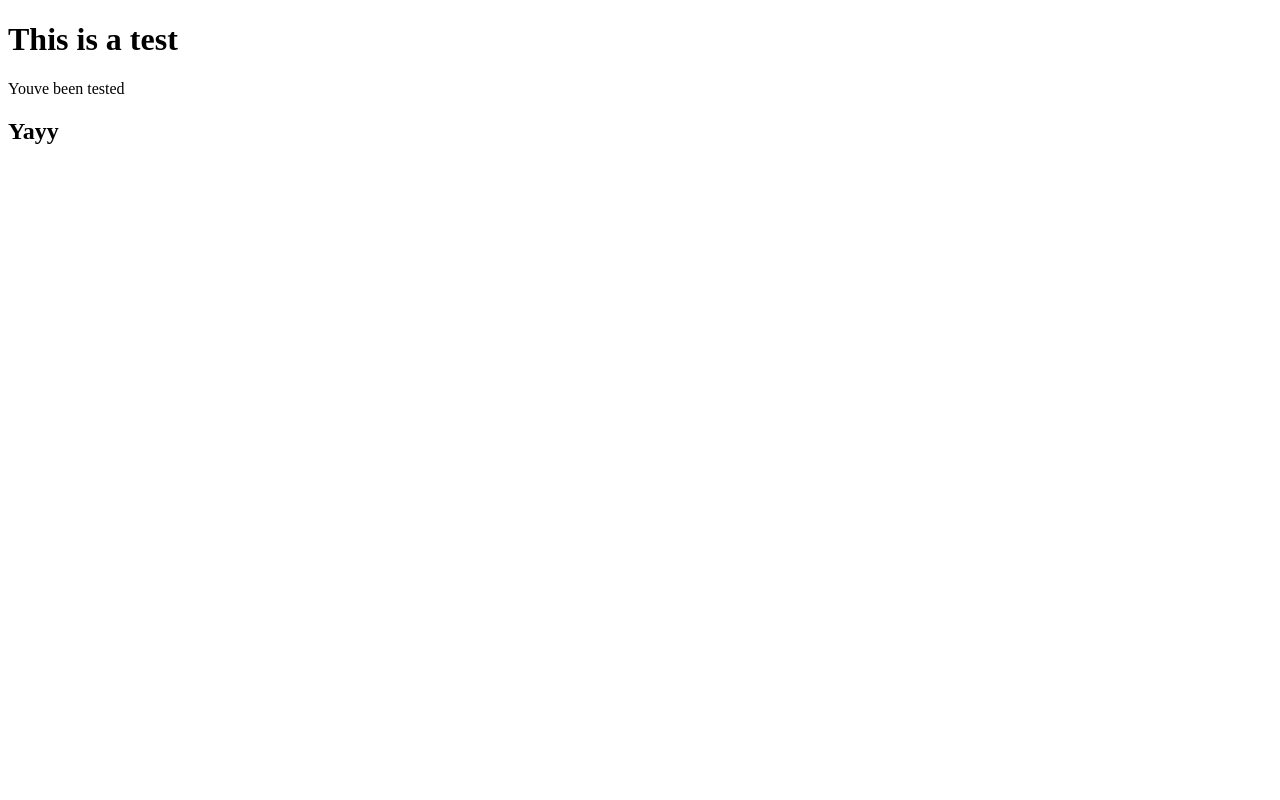
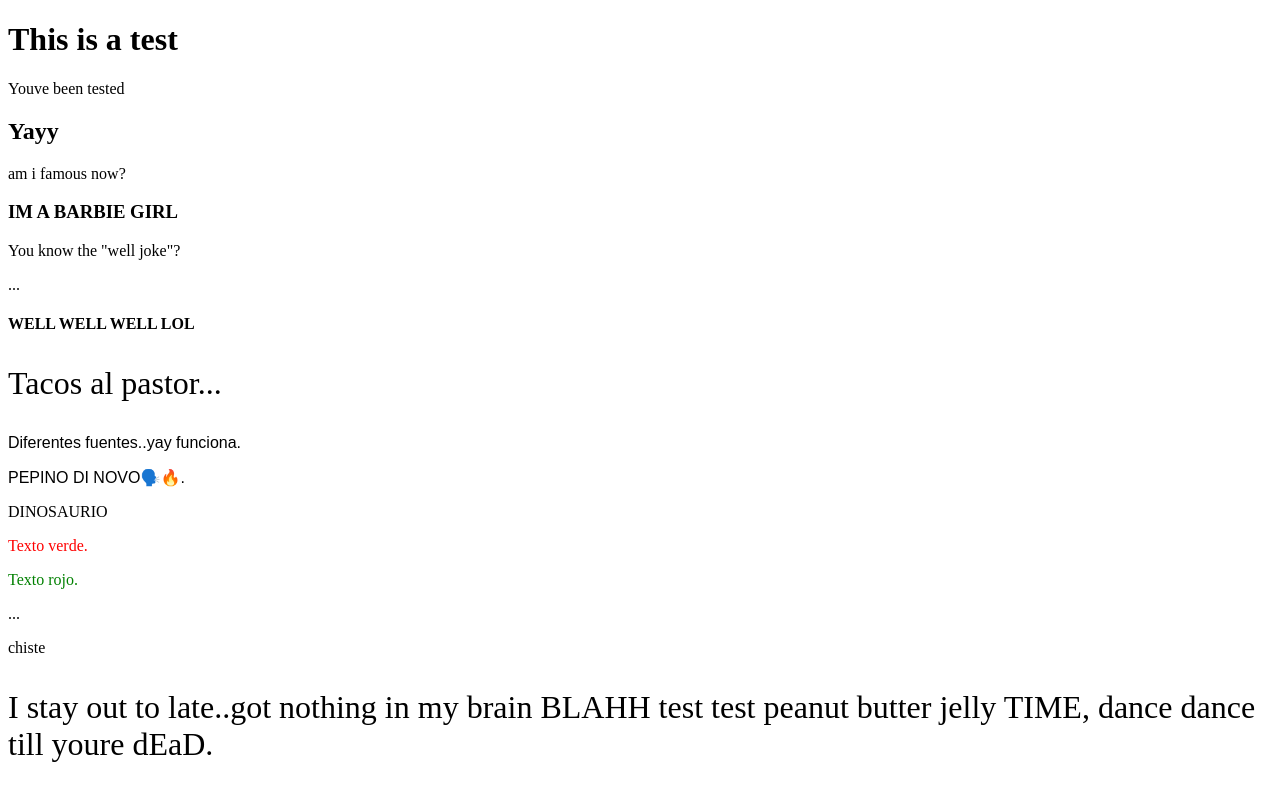
Before and after one commit to DaiMtz/primer-pagina., a plain HTML site: page index.html in a window 1280 px wide. Drawn offline with Linux system fonts and the light colour scheme.

Commit message:
Add files via upload

```diff
--- a/index.html
+++ b/index.html
@@ -1,7 +1,7 @@
 <!DOCTYPE html>
 <html>
 <head>
-  <title>ArchivoX00</title>
+  <title>Tamales</title>
 </head>
 <body>
   <h1>This is a test</h1>
@@ -9,3 +9,32 @@
 </body>
 </html>
 <h2>Yayy</h2>
+</body>
+<p>am i famous now?</p>
+<h3>IM A BARBIE GIRL</h3>
+<p>You know the "well joke"?</p>
+</body>
+<p-10%smaller>...</p-10%smaller>
+<h4>WELL WELL WELL LOL</h4>
+<p style="font-size:xx-large;">Tacos al pastor...</p>
+<p style="font-family: Arial, sans-serif;">Diferentes fuentes..yay funciona.</p>
+<p style="font-family:sans-serif;">PEPINO DI NOVO🗣️🔥.</p>
+<p>DINOSAURIO</p>
+<!DOCTYPE html>
+<html>
+<head>
+<style>
+  .texto-rojo {
+    color: red;
+  }
+  #texto-verde {
+    color: green;
+  }
+</style>
+</head>
+<body>
+
+<p class="texto-rojo">Texto verde.</p>
+<p id="texto-verde">Texto rojo.</p>    ...   <p>chiste</p>
+
+<p style="font-size:xx-large;">I stay out to late..got nothing in my brain BLAHH test test peanut butter jelly TIME, dance dance till youre dEaD.</p>
```
